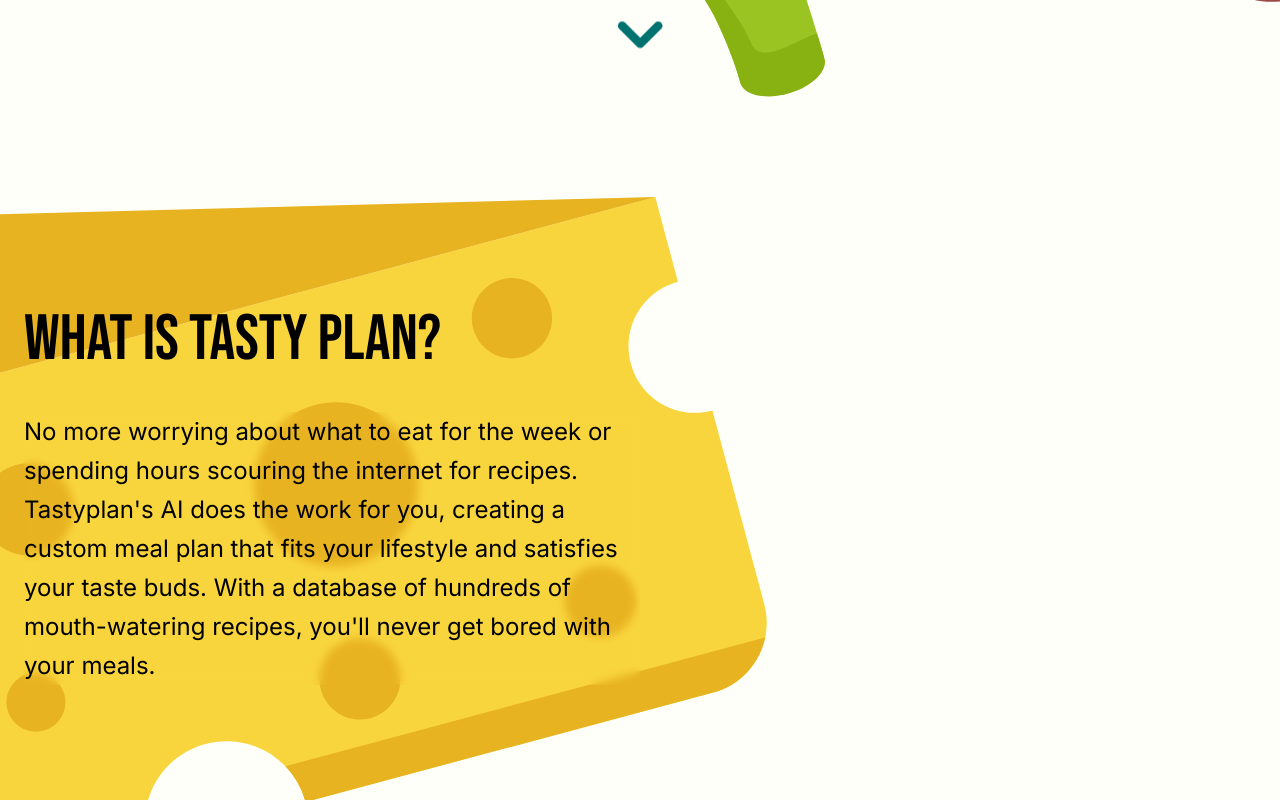
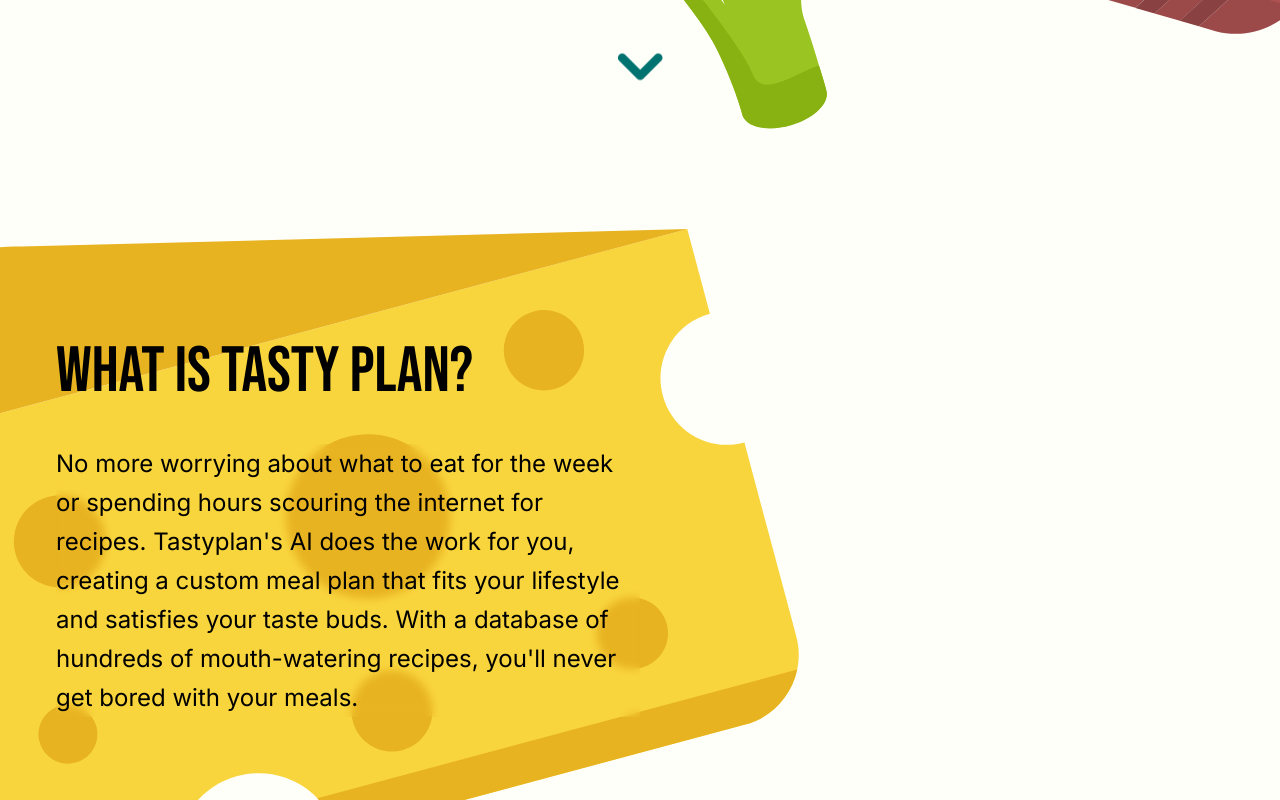
Before and after one commit to fichtnerma/Tastyplan, a Next.js app in the folder frontend/: page / in a window 1280 px wide. Shown: the part 676-1476 px from the top of the page. Built offline with nearby package versions, Linux system fonts and the light colour scheme; a web font is replaced by a local one.

Commit message:
fix: refactor all custom classes to tailwind classes in page component

```diff
--- a/frontend/src/app/page.tsx
+++ b/frontend/src/app/page.tsx
@@ -4,7 +4,6 @@ import Steps from '@components/Startpage/Steps/Steps';
 import RecipesHome from '@components/Startpage/Recipes/RecipesHome';
 import HeaderHome from '@components/Startpage/HeaderHome/HeaderHome';
 import Benefits from '@components/Startpage/Benefits/Benefits';
-import styles from '@styles/Home.module.scss';
 
 export type Benefit = {
     id: number;
@@ -15,11 +14,10 @@ export type Benefit = {
 
 export default function HomePage() {
     return (
-        <div className={styles.home}>
+        <div className="w-full max-w-[1600px] ml-auto mr-auto p-6 lg:p-14">
             <HeaderHome />
-            <div id="scrollRef" className={`"flex pt-8 ${styles.explainWrapper}`}>
+            <div id="scrollRef" className="flex w-full h-[60vh] lg:h-[80vh] pt-8">
                 <div className="flex flex-col pt-20 lg:pt-40 w-full relative">
-                    <div>
                     <Image
                         src="/Landingpage/FoodItems/Kaese.svg"
                         alt=""
@@ -28,8 +26,7 @@ export default function HomePage() {
                         loading="lazy"
                         className="absolute w-[700px] lg:w-[1000px] left-[-240px] top-[-130px] md:top-[-100px] !max-w-none"
                     />
-                    </div>
-                    <div className="z-10 ">
+                    <div className="z-10">
                         <h2 className="">What is Tasty Plan?</h2>
                         <p className="sm:w-1/2 2xl:w-1/3 backdrop-blur-sm">
                             No more worrying about what to eat for the week or spending hours scouring the internet for
--- a/frontend/src/styles/Home.module.scss
+++ b/frontend/src/styles/Home.module.scss
@@ -1,24 +1,3 @@
-.home {
-    width: 100%;
-    max-width: 1600px;
-    margin-left: auto;
-    margin-right: auto;
-    padding: 1.5rem;
-
-    @screen lg {
-        padding: 3.5rem;
-    }
-
-    .explainWrapper {
-        height: 60vh;
-        width: 100%;
-
-        @screen lg {
-            height: 80vh;
-        }
-    }
-}
-
 .line {
     position: relative;
     width: 24em;
```
Lines whose indentation alone changed are shown as unchanged.
